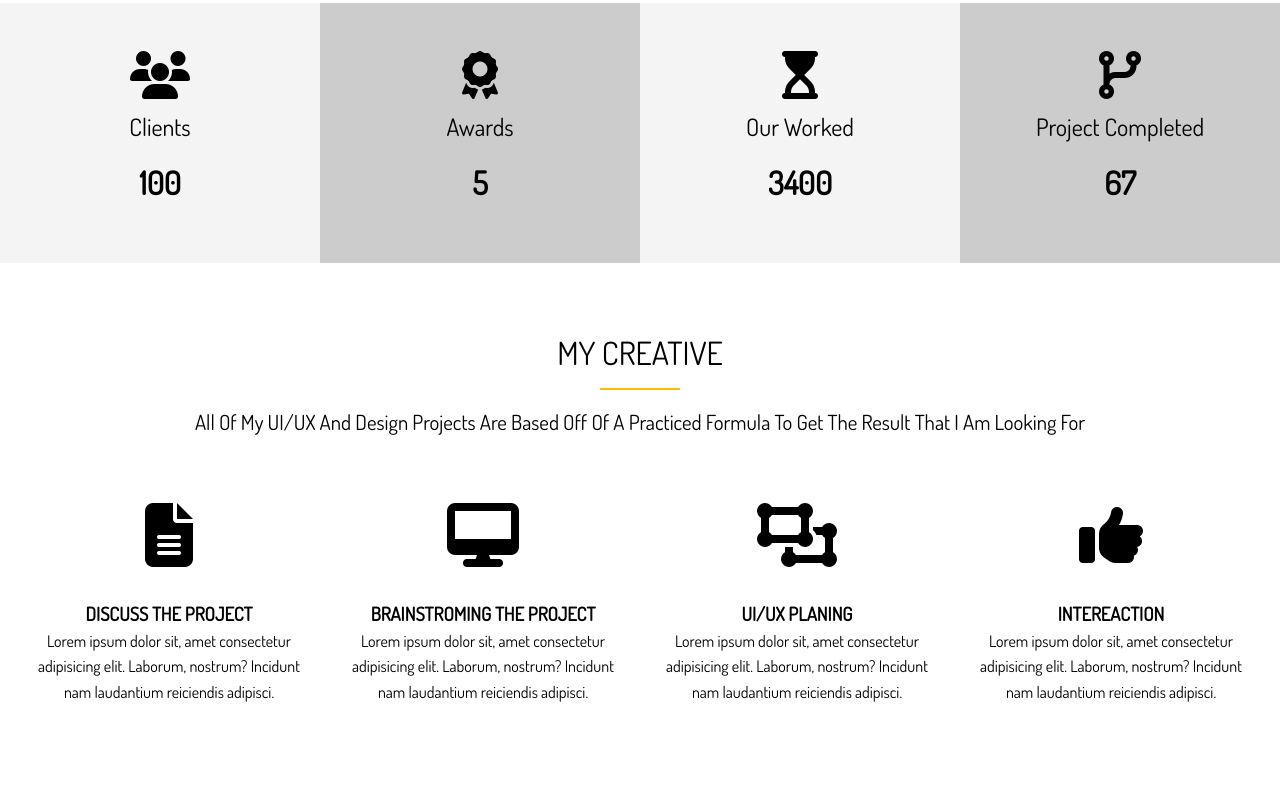
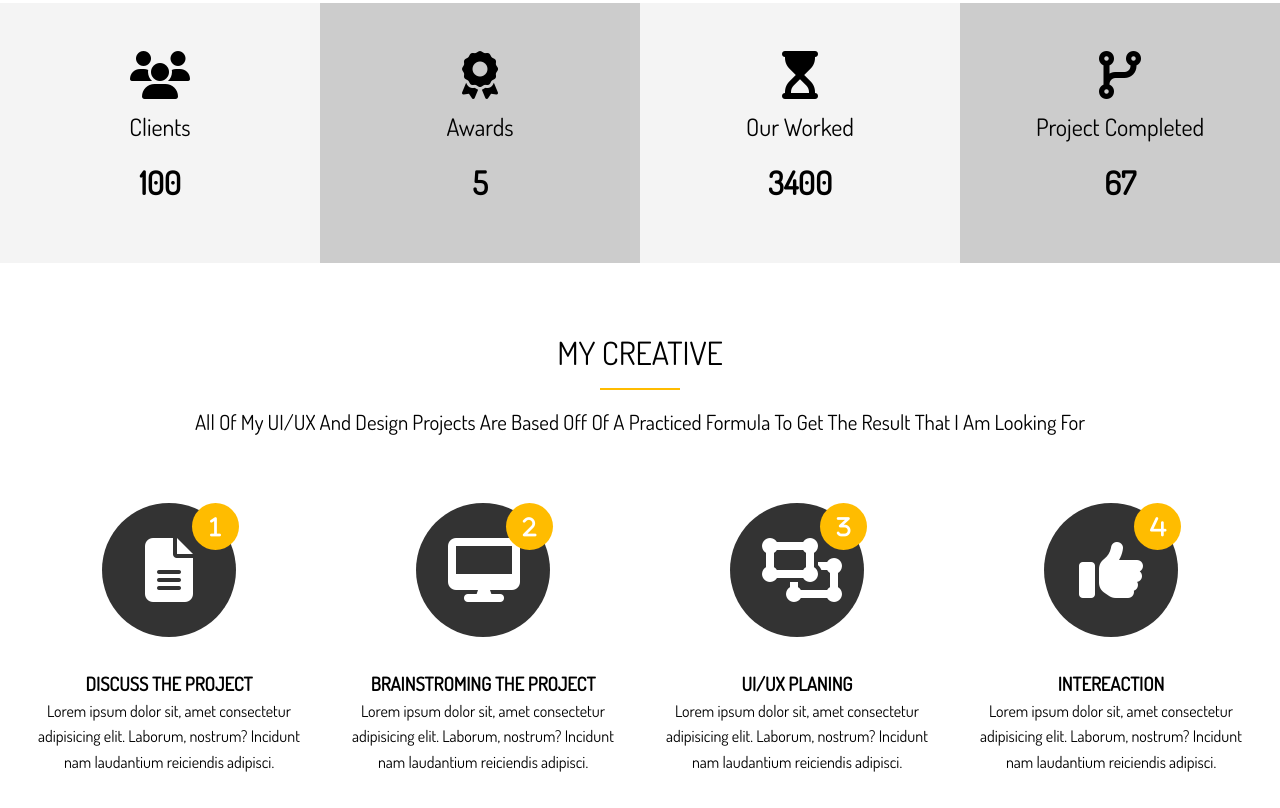
Before and after one commit to Aum-S2/Portfolio_Website, a website: page index.html in a window 1280 px wide. Shown: the part 1224-2032 px from the top of the page. Before the commit the page ends 1962 px from the top, so only its background shows below. Drawn offline with Linux system fonts and the light colour scheme.

Commit message:
process-icon styling

```diff
--- a/index.html
+++ b/index.html
@@ -122,7 +122,6 @@
           <i class="fas fa-file-alt fa-4x process-icon my-2">
             <div class="process-step">1</div>
           </i>
-          <div class="clr"></div>
           <h3>Discuss The Project</h3>
           <p>Lorem ipsum dolor sit, amet consectetur adipisicing elit. Laborum, nostrum? Incidunt nam laudantium reiciendis adipisci.</p>
         </div>
@@ -130,7 +129,6 @@
           <i class="fas fa-desktop fa-4x process-icon my-2">
             <div class="process-step">2</div>
           </i>
-          <div class="clr"></div>
           <h3>Brainstroming The Project</h3>
           <p>Lorem ipsum dolor sit, amet consectetur adipisicing elit. Laborum, nostrum? Incidunt nam laudantium reiciendis adipisci.</p>
         </div>
@@ -138,7 +136,6 @@
           <i class="fas fa-object-ungroup fa-4x process-icon my-2">
             <div class="process-step">3</div>
           </i>
-          <div class="clr"></div>
           <h3>UI/UX Planing</h3>
           <p>Lorem ipsum dolor sit, amet consectetur adipisicing elit. Laborum, nostrum? Incidunt nam laudantium reiciendis adipisci.</p>
         </div>
@@ -146,7 +143,6 @@
           <i class="fas fa-thumbs-up fa-4x process-icon my-2">
             <div class="process-step">4</div>
           </i>
-          <div class="clr"></div>
           <h3>Intereaction</h3>
           <p>Lorem ipsum dolor sit, amet consectetur adipisicing elit. Laborum, nostrum? Incidunt nam laudantium reiciendis adipisci.</p>
         </div>
--- a/scss/main.scss
+++ b/scss/main.scss
@@ -155,17 +155,31 @@ img {
       gap: 1.5rem;
       text-align: center;
 
+      // process-step
       &-step {
         position: absolute;
         top: 0;
-        left: 0;
-        font-size: 28px;
+        left: 90px;
+        font-size: 22px;
         background: $main-color;
         border-radius: 50%;
         height: 15px;
         width: 15px;
         line-height: 15px;
-        padding: 1px;
+        padding: 1rem;
+        transition: all 1s;
+      }
+
+      &-icon {
+        border-radius: 50%;
+        background: $dark-color;
+        color: #fff;
+        padding: 2rem;
+        width: 70px;
+        height: 70px;
+        line-height: 70px;
+        text-align: center;
+        position: relative;
         transition: all 1s;
       }
     }
```
Also changed, not shown: dist/css/main.css.
